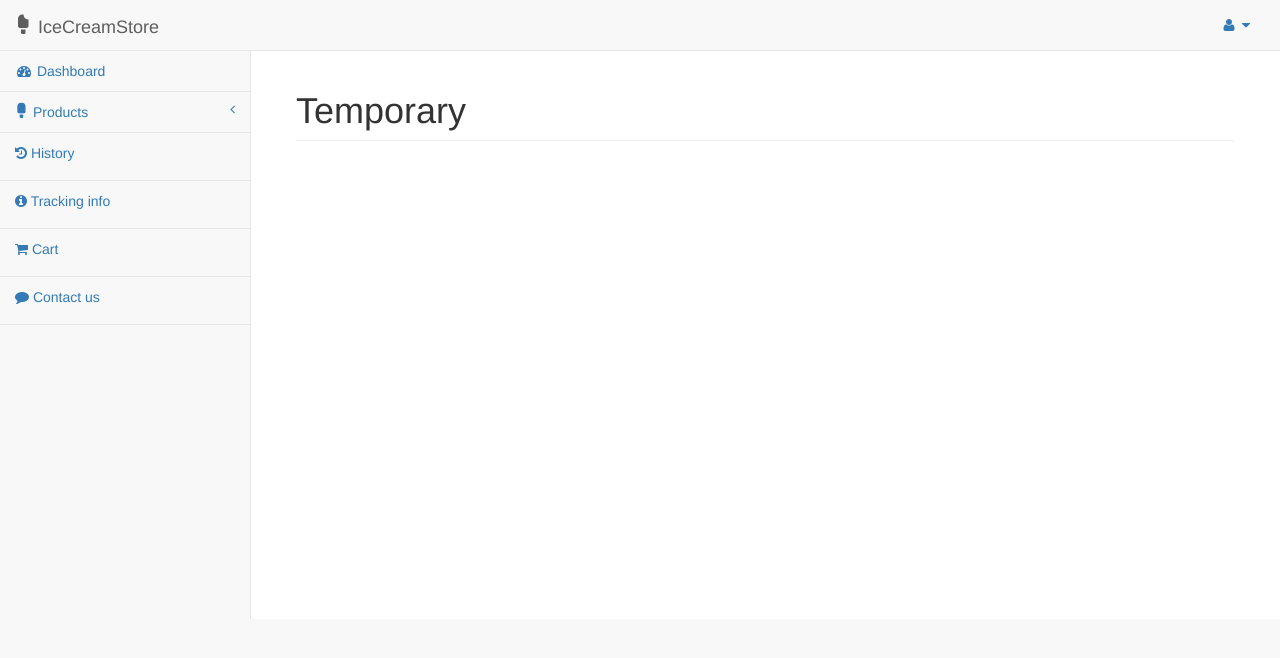
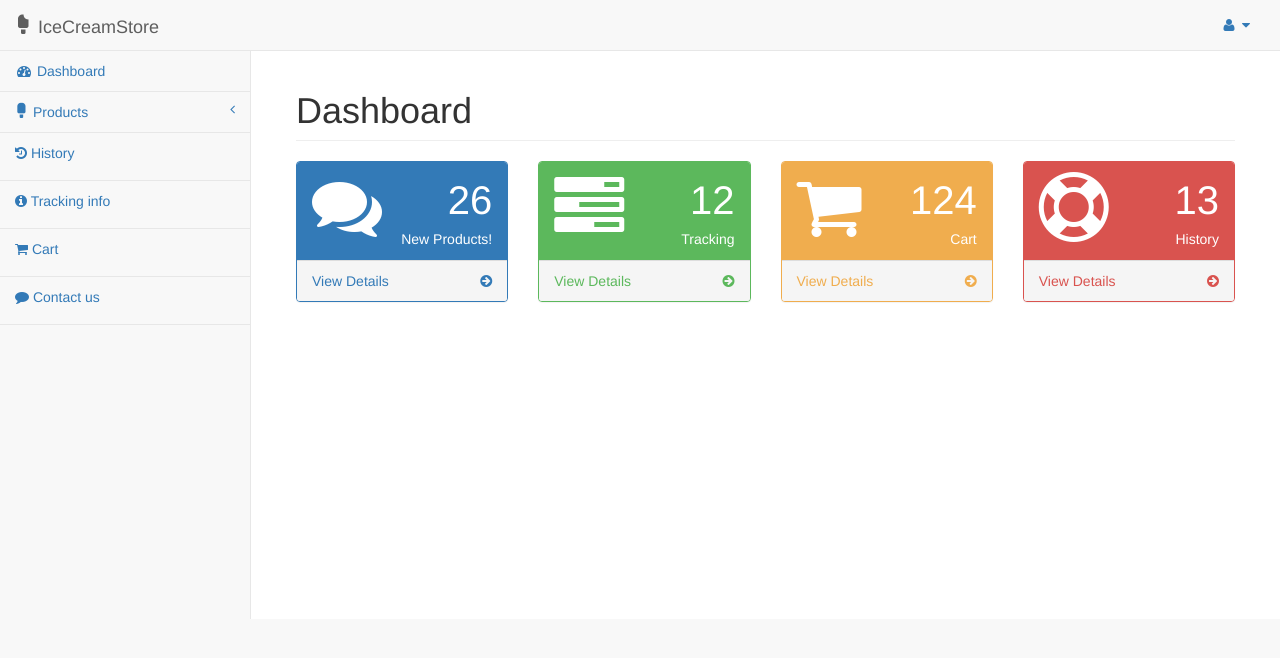
Before and after one commit to Pistachiology/IceCreamStore, a Django app: page /store/ in a window 1280 px wide. Shown: the top 658 px of the page. Run offline with Django 3.2, Linux system fonts and the light colour scheme; parts of the project's set-up code (start-up, migrations or seed data) failed here and were passed over; some libraries are stand-ins or nearby versions.

Commit message:
Add dashboard to index.html

```diff
--- a/templates/store/index.html
+++ b/templates/store/index.html
@@ -1,4 +1,119 @@
 {% extends 'base.html' %}
+{% load static %}
+
+
+{% block css %}
+<link href="{% static 'vendor/metisMenu/metisMenu.min.css' %}" rel="stylesheet">
+<link href="{% static 'vendor/morrisjs/morris.css' %}" rel="stylesheet">
+<link href="{% static 'vendor/font-awesome/css/font-awesome.min.css' %}" rel="stylesheet" type="text/css">
+{% endblock %}
+
+{% block js %}
+
+<script src="{% static 'vendor/metisMenu/metisMenu.min.js' %}"></script>
+
+<!-- Morris Charts JavaScript -->
+<script src="{% static 'vendor/raphael/raphael.min.js' %}"></script>
+<script src="{% static 'vendor/morrisjs/morris.min.js' %}"></script>
+{% comment 'not use yet' %} <!--<script src="{% url 'data/morris-data.js' %}"></script>--> {% endcomment %}
+
+{% endblock %}
+
+{% block page_header %} Dashboard {% endblock %}
 
 {% block content %}
+    {% block notification %}
+    <div class="row">
+                <div class="col-lg-3 col-md-6">
+                    <div class="panel panel-primary">
+                        <div class="panel-heading">
+                            <div class="row">
+                                <div class="col-xs-3">
+                                    <i class="fa fa-comments fa-5x"></i>
+                                </div>
+                                <div class="col-xs-9 text-right">
+                                    <div class="huge">26</div>
+                                    <div>New Products!</div>
+                                </div>
+                            </div>
+                        </div>
+                        <a href="#">
+                            <div class="panel-footer">
+                                <span class="pull-left">View Details</span>
+                                <span class="pull-right"><i class="fa fa-arrow-circle-right"></i></span>
+                                <div class="clearfix"></div>
+                            </div>
+                        </a>
+                    </div>
+                </div>
+                <div class="col-lg-3 col-md-6">
+                    <div class="panel panel-green">
+                        <div class="panel-heading">
+                            <div class="row">
+                                <div class="col-xs-3">
+                                    <i class="fa fa-tasks fa-5x"></i>
+                                </div>
+                                <div class="col-xs-9 text-right">
+                                    <div class="huge">12</div>
+                                    <div>Tracking</div>
+                                </div>
+                            </div>
+                        </div>
+                        <a href="#">
+                            <div class="panel-footer">
+                                <span class="pull-left">View Details</span>
+                                <span class="pull-right"><i class="fa fa-arrow-circle-right"></i></span>
+                                <div class="clearfix"></div>
+                            </div>
+                        </a>
+                    </div>
+                </div>
+                <div class="col-lg-3 col-md-6">
+                    <div class="panel panel-yellow">
+                        <div class="panel-heading">
+                            <div class="row">
+                                <div class="col-xs-3">
+                                    <i class="fa fa-shopping-cart fa-5x"></i>
+                                </div>
+                                <div class="col-xs-9 text-right">
+                                    <div class="huge">124</div>
+                                    <div>Cart</div>
+                                </div>
+                            </div>
+                        </div>
+                        <a href="#">
+                            <div class="panel-footer">
+                                <span class="pull-left">View Details</span>
+                                <span class="pull-right"><i class="fa fa-arrow-circle-right"></i></span>
+                                <div class="clearfix"></div>
+                            </div>
+                        </a>
+                    </div>
+                </div>
+                <div class="col-lg-3 col-md-6">
+                    <div class="panel panel-red">
+                        <div class="panel-heading">
+                            <div class="row">
+                                <div class="col-xs-3">
+                                    <i class="fa fa-support fa-5x"></i>
+                                </div>
+                                <div class="col-xs-9 text-right">
+                                    <div class="huge">13</div>
+                                    <div>History</div>
+                                </div>
+                            </div>
+                        </div>
+                        <a href="#">
+                            <div class="panel-footer">
+                                <span class="pull-left">View Details</span>
+                                <span class="pull-right"><i class="fa fa-arrow-circle-right"></i></span>
+                                <div class="clearfix"></div>
+                            </div>
+                        </a>
+                    </div>
+                </div>
+            </div>
+    {% endblock %}
+    {% block statistic_show %}
+    {% endblock %}
 {% endblock %}
```
